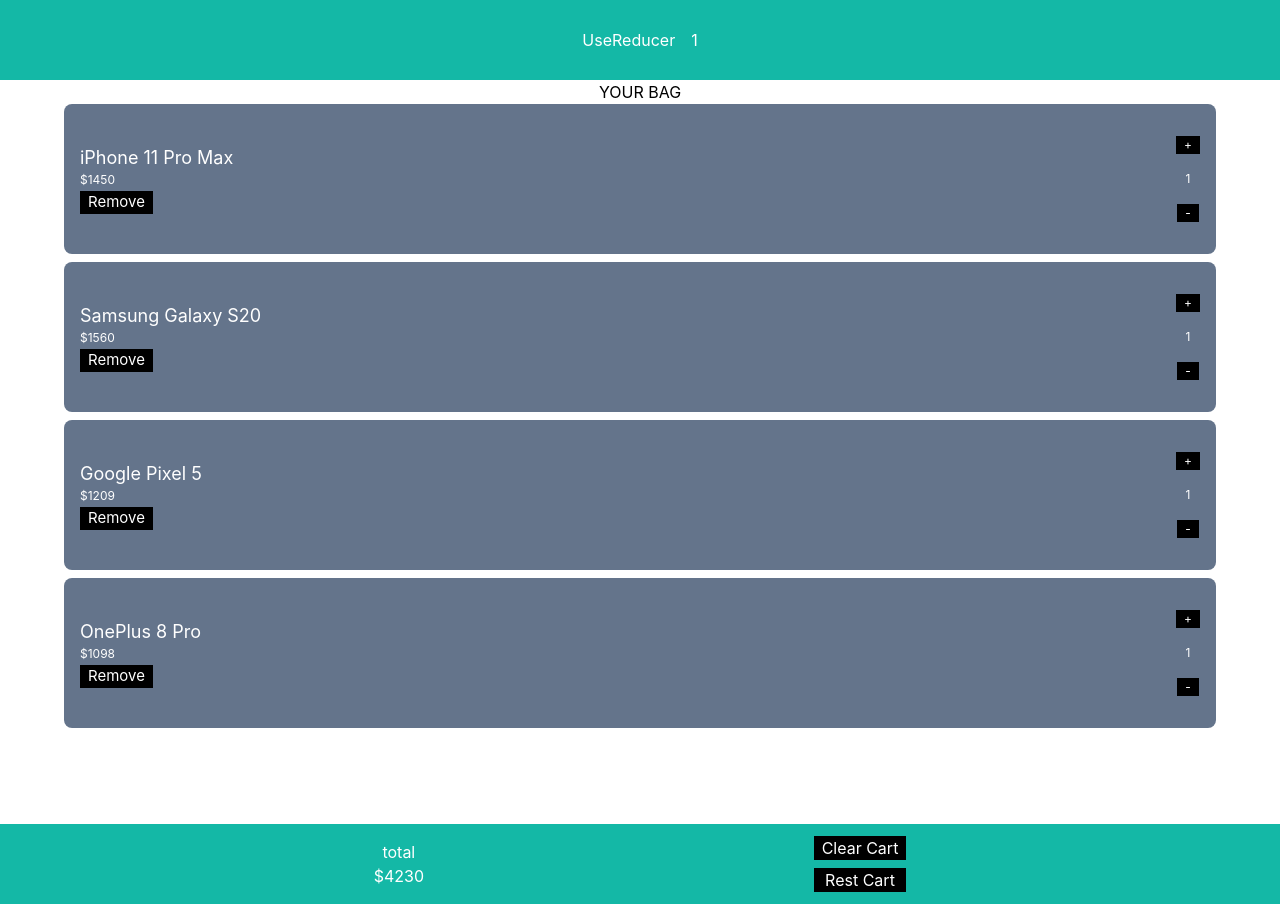
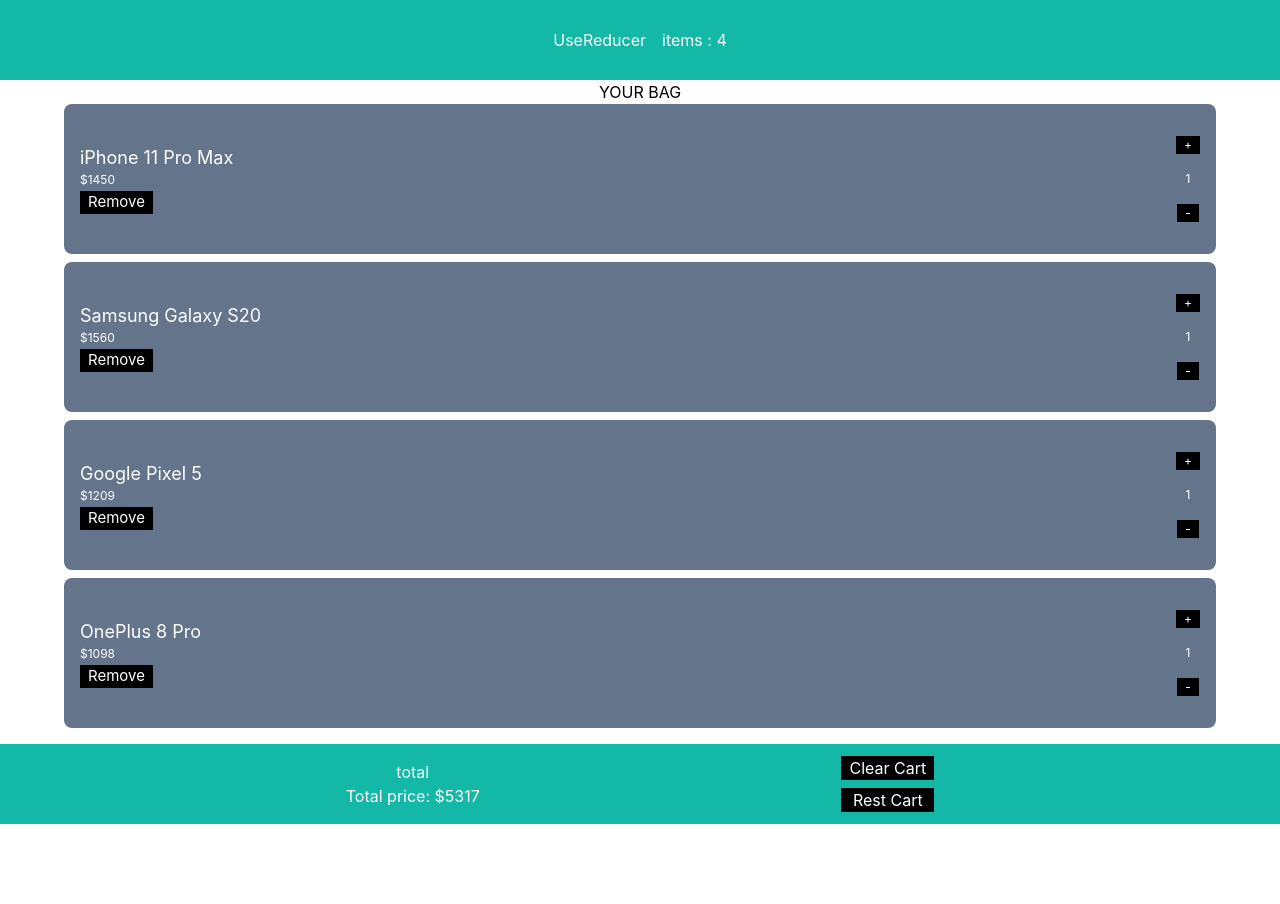
Before and after one commit to Ameer2000Mzori/Cart-UseReducer-React, a React (Create React App) app: page / in a window 1280 px wide. After the commit the page ends 824 px from the top, so only its background shows below. Built offline with nearby package versions, Linux system fonts and the light colour scheme.

Commit message:
added sample images + added some more changes

```diff
--- a/src/component/Cart.jsx
+++ b/src/component/Cart.jsx
@@ -38,6 +38,15 @@
 const Cart = () => {
   const [dataList, setDataList] = useState(phonesList)
   const [state, dispatch] = useReducer(reducer, dataList)
+  const [totalItems, setTotalItems] = useState(0)
+  const [totalPrice, setTotalPrice] = useState(0)
+  useEffect(() => {
+    // Calculate total items
+    const total = state.reduce((acc, item) => acc + item.amount, 0)
+    const price = state.reduce((acc, item) => acc + item.price * item.amount, 0)
+    setTotalItems(total)
+    setTotalPrice(price)
+  }, [state])
 
   // removing item from lsit
   const removeItem = (id) => {
@@ -65,16 +74,16 @@
     <>
       <nav className="w-[100%] h-[10vh] flex flex-row text-center items-center justify-center gap-4 bg-teal-500 text-white">
         <h1>UseReducer</h1>
-        <h1>1</h1>
+        <h1>items : {totalItems}</h1>
       </nav>
       <div>
         <div className="flex flex-col text-center items-center justify-center">
           <h1>YOUR BAG</h1>
-          <div className="w-[90vw] h-[90vh] flex flex-col items-center gap-2 text-center overflow-auto">
+          <div className="w-[90vw] h-[80vh] flex flex-col items-center gap-2 text-center overflow-auto">
             {state?.map((item, index) => (
               <div
                 key={index}
-                className="flex-row flex w-[100%] h-[150px] bg-slate-500 text-center items-center justify-between p-4 rounded-lg"
+                className="flex-row flex w-[100%] h-[150px] bg-slate-500 text-center items-center justify-between p-4 rounded-lg overflow-auto"
               >
                 <div className="text-start text-white">
                   <h1 className="text-[18px]">{item.name}</h1>
@@ -116,7 +125,9 @@
       <footer className="w-[100%] h-[10vh] flex flex-row text-center items-center justify-evenly gap-4 bg-teal-500 text-white">
         <div>
           <h1>total</h1>
-          <h2>$4230</h2>
+          <h2>
+            <div>Total price: ${totalPrice}</div>
+          </h2>
         </div>
         <div className="flex flex-col gap-2">
           <button onClick={ClearList} className="bg-black pr-2 pl-2">
```
Also changed, not shown: sample/1.png (added), sample/2.png (added).
